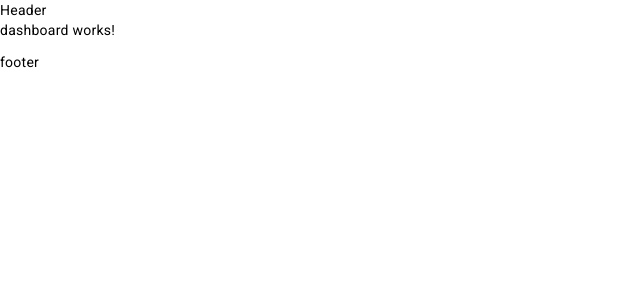
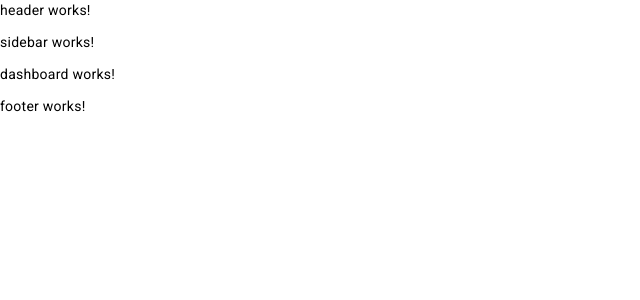
Before and after one commit to JAMAL-MOHAMED-JALDESA-2893/admin-dash, an Angular app: page / in a window 1280 px wide. Shown: the top 300 px of the page, without its empty margins (0-640 px from the left). Built offline with nearby package versions, Linux system fonts and the light colour scheme.

Commit message:
add update

```diff
--- a/src/app/layouts/default/default.component.html
+++ b/src/app/layouts/default/default.component.html
@@ -1,3 +1,4 @@
-<header>Header</header>
+<app-header></app-header>
+<app-sidebar></app-sidebar>
 <router-outlet></router-outlet>
-<footer>footer</footer>
+<app-footer></app-footer>
--- a/src/app/layouts/default/default.module.ts
+++ b/src/app/layouts/default/default.module.ts
@@ -4,6 +4,7 @@ import { DefaultComponent } from './default.component';
 import { DashboardComponent } from 'src/app/modules/dashboard/dashboard.component';
 import { RouterModule } from '@angular/router';
 import { PostsComponent } from 'src/app/modules/posts/posts.component';
+import { SharedModule } from 'src/app/shared/shared.module';
 
 
 
@@ -15,7 +16,8 @@ import { PostsComponent } from 'src/app/modules/posts/posts.component';
   ],
   imports: [
     CommonModule,
-    RouterModule
+    RouterModule,
+    SharedModule
   ]
 })
 export class DefaultModule { }
--- a/src/app/shared/shared.module.ts
+++ b/src/app/shared/shared.module.ts
@@ -14,6 +14,12 @@ import { FooterComponent } from './components/footer/footer.component';
   ],
   imports: [
     CommonModule
+  ],
+  exports: [
+    HeaderComponent,
+    SidebarComponent,
+    FooterComponent
   ]
+
 })
 export class SharedModule { }
```
